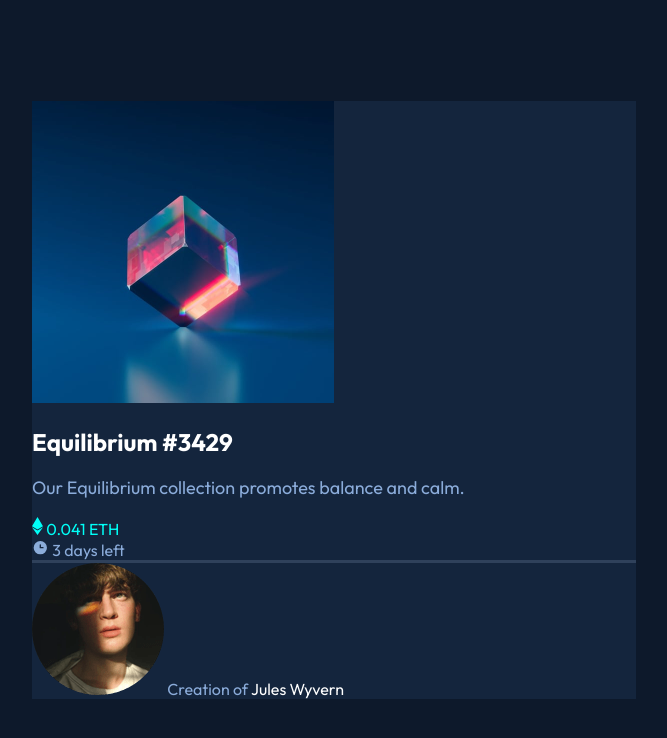
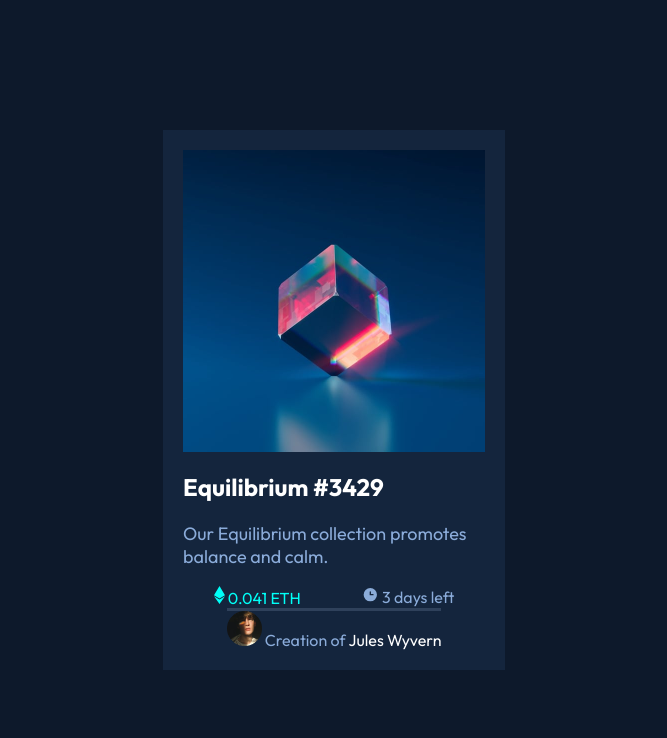
Before and after one commit to ChrisCablish/nft-preview-card, a plain HTML site: page index.html in a window 1280 px wide. Shown: the whole page, without its empty margins (306-973 px from the left). Drawn offline with Linux system fonts and the light colour scheme.

Commit message:
position stats elements

```diff
--- a/index.html
+++ b/index.html
@@ -17,7 +17,7 @@
 </head>
 <body>
   <main class="card">
-    <section class="main">
+    <section class="primary">
       <img src="images/image-equilibrium.jpg" title="equiibrium" class="hero">
       <section class="information">
         <h2 class="name">Equilibrium #3429</h2>
@@ -35,7 +35,7 @@
        </div>
       </section>
       <section class="author">
-        <img src="images/image-avatar.png" title="author icon">
+        <img src="images/image-avatar.png" title="author icon" class="author-icon">
        <span class="creator">Creation of <span class="name">Jules Wyvern</span></span>
       </section>
   </main>
--- a/style.css
+++ b/style.css
@@ -12,6 +12,21 @@ body {
 main {
     font-family: 'Outfit', sans-serif;
     background-color: hsl(216, 50%, 16%);
+    display: flex;
+    flex-direction: column;
+    justify-content: center;
+    min-height: 100%;
+    align-items: center;
+    width: 302px;
+    padding: 20px;
+}
+
+.primary {
+    display: flex;
+    flex-direction: column;
+    justify-content: center;
+    min-height: 100%;
+    align-items: center;
 }
 
 main h2 {
@@ -38,18 +53,29 @@ span.name {
     color: white;
 }
 .hero {
-    width: 50%;
+    width: 302px;
     height: auto;
 }
 
 p {
-    font-size: 18px;
+    font-size: 1.125em;
 }
 
 section.author {
     border-top: 3px solid hsl(215, 32%, 27%);
 }
 
+.author-icon {
+    width: 35px;
+    height: auto;
+}
+
+.stats {
+    display: flex;
+    align-items: center;
+    justify-content: space-around;
+    width: 100%;
+}
 
 
 
```
